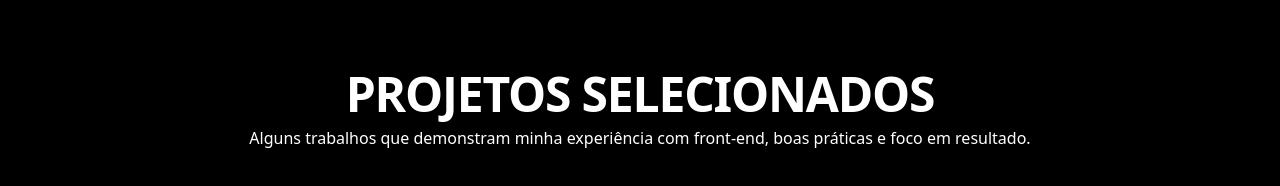
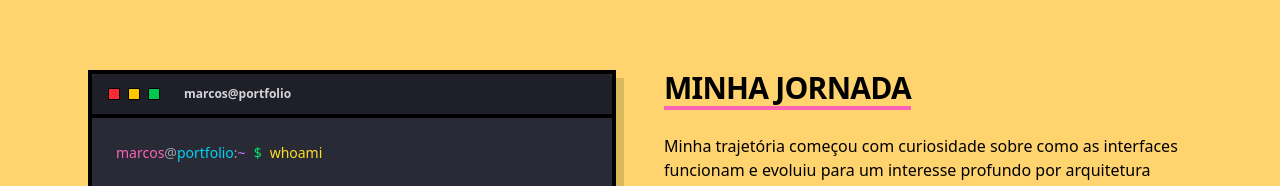
Before and after one commit to mpaullos/portfolio, a React (Vite) app: page / in a window 1280 px wide. Shown: the part 746-932 px from the top of the page. Built offline with nearby package versions, Linux system fonts and the light colour scheme.

Commit message:
feat: Include new section

```diff
--- a/src/App.tsx
+++ b/src/App.tsx
@@ -1,5 +1,6 @@
 import Navbar from "./components/Navbar";
 import Hero from "./sections/Hero";
+import About from "./sections/About";
 import Projects from "./sections/Projects";
 
 export default function App() {
@@ -11,6 +12,7 @@ export default function App() {
       <main>
         <Navbar />
         <Hero />
+        <About />
         <Projects />
       </main>
     </div>
```
